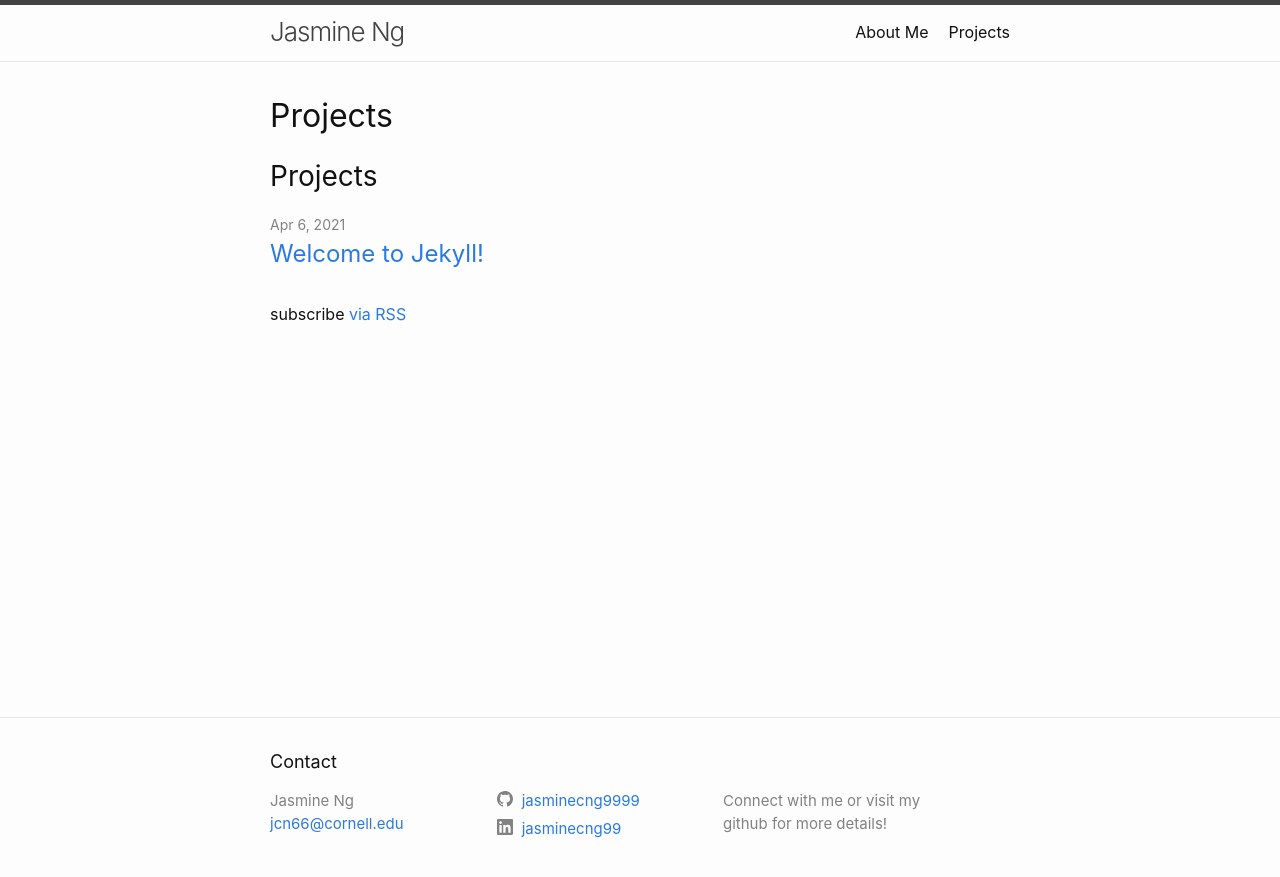
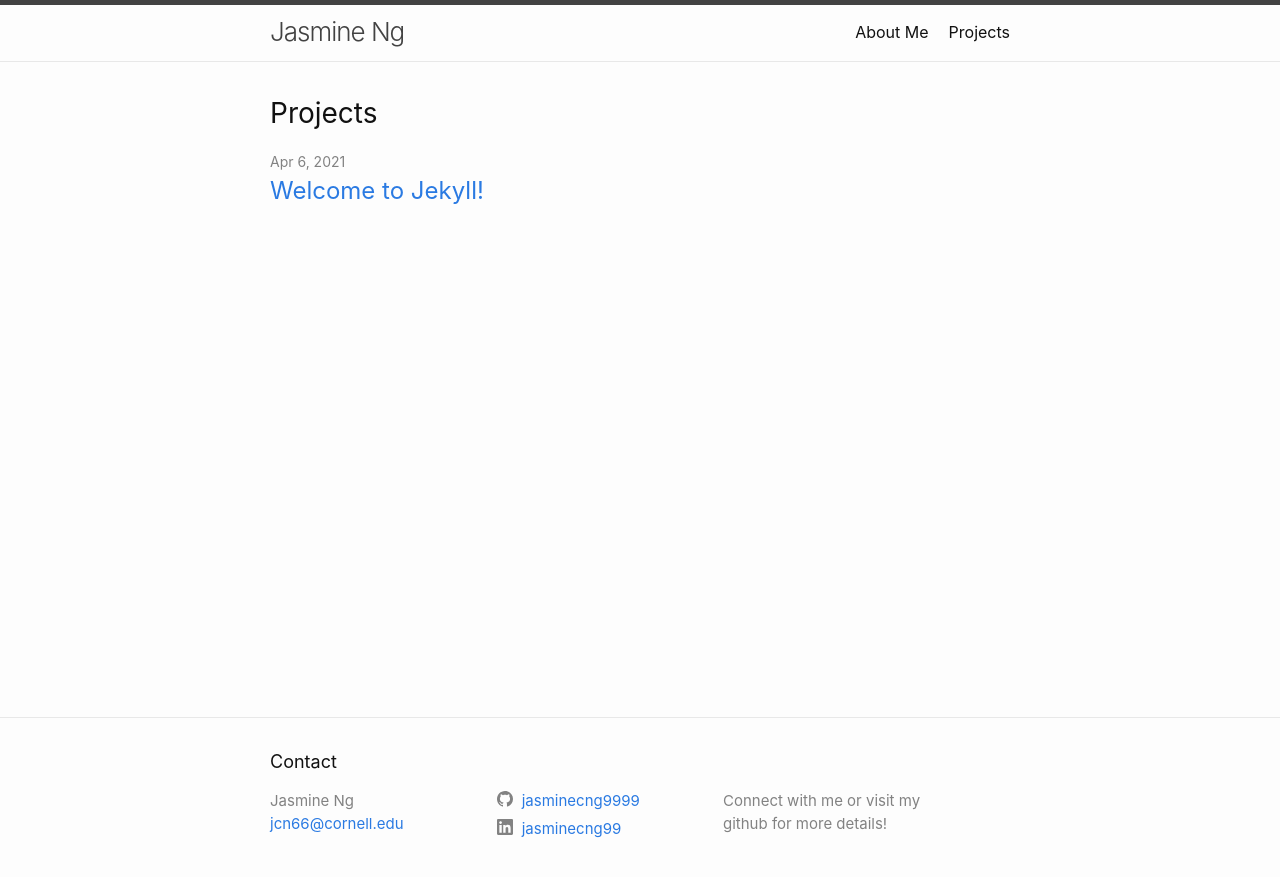
Before and after one commit to jasminecng9999/jasminecng9999.github.io, a Jekyll site: the page built from projects.markdown, in a window 1280 px wide. Shown: the top 877 px of the page. Built offline with Jekyll 4.4.1, drawn with Linux system fonts in a browser that asks for light colours.

Commit message:
editing projects page

```diff
--- a/_layouts/home.html
+++ b/_layouts/home.html
@@ -3,9 +3,9 @@ layout: default
 ---
 
 <div class="home">
-  {%- if page.title -%}
+  <!-- {%- if page.title -%}
     <h1 class="page-heading">{{ page.title }}</h1>
-  {%- endif -%}
+  {%- endif -%} -->
 
   {{ content }}
 
@@ -28,7 +28,7 @@ layout: default
       {%- endfor -%}
     </ul>
 
-    <p class="rss-subscribe">subscribe <a href="{{ "/feed.xml" | relative_url }}">via RSS</a></p>
-  {%- endif -%}
+    <!-- <p class="rss-subscribe">subscribe <a href="{{ "/feed.xml" | relative_url }}">via RSS</a></p>
+  {%- endif -%} -->
 
 </div>
```
